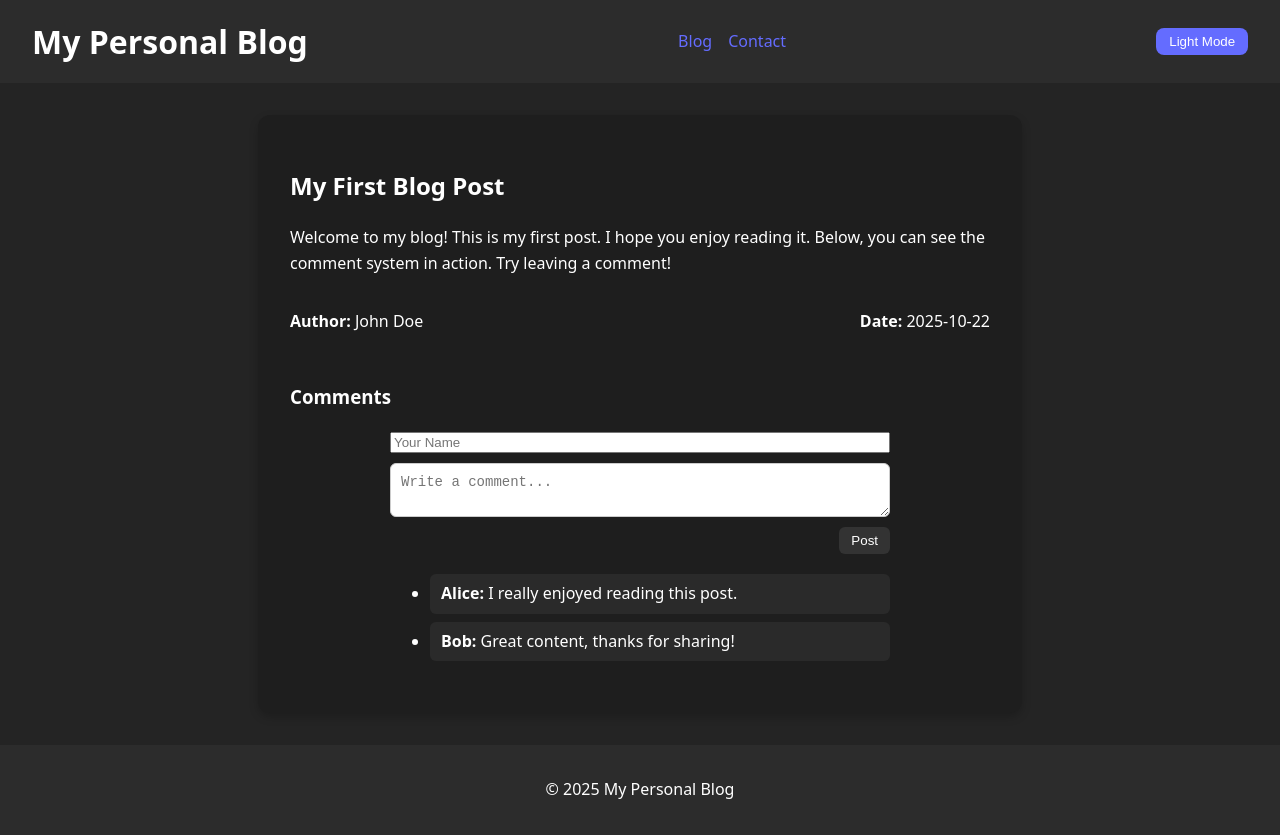
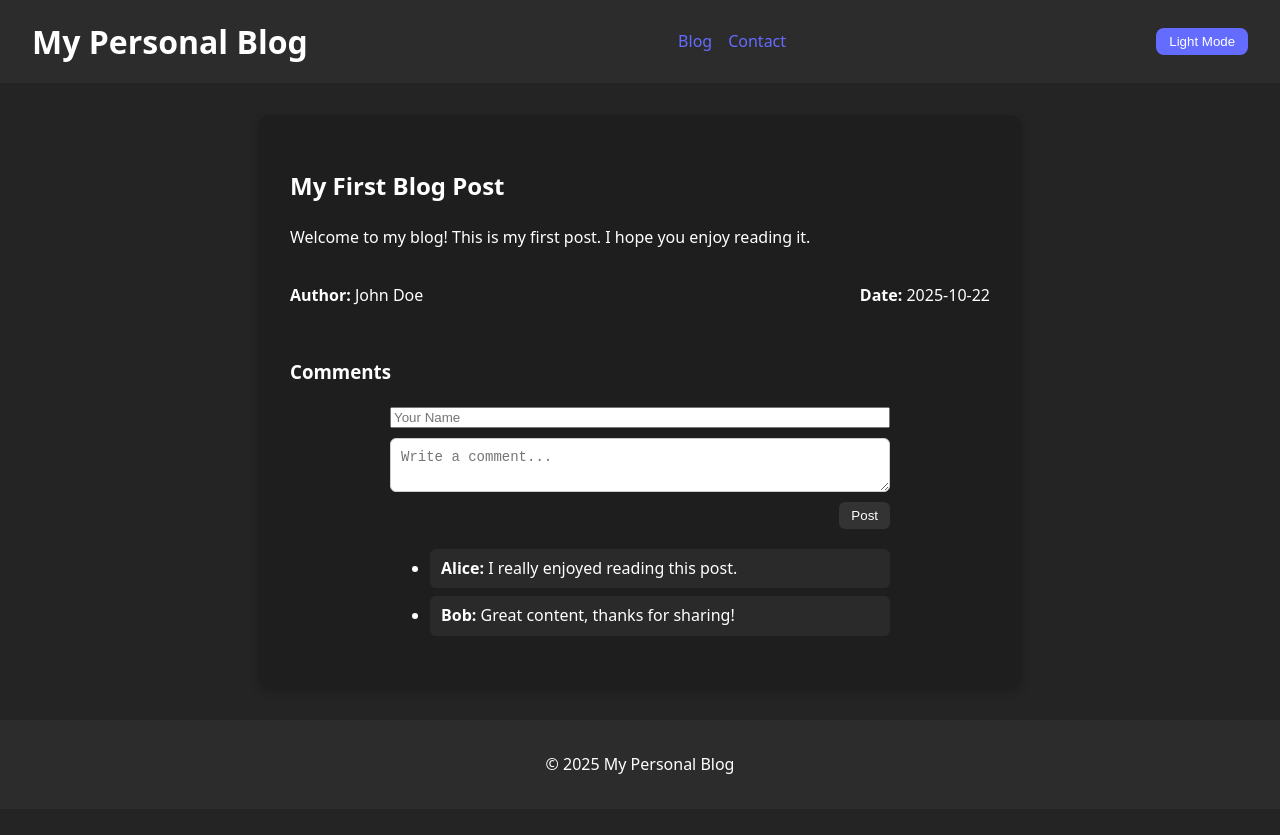
Before and after one commit to eclaros029/Lab6-React-ITIS-3135, a React (Vite) app: page /post/1 in a window 1280 px wide. After the commit the page ends 809 px from the top, so only its background shows below. Built offline with nearby package versions, Linux system fonts and the light colour scheme.

Commit message:
Update IndividualPostPage.jsx

```diff
--- a/src/Pages/IndividualPostPage.jsx
+++ b/src/Pages/IndividualPostPage.jsx
@@ -1,13 +1,30 @@
 import React, { useState } from "react";
+import { useParams } from "react-router-dom";
 import BlogPost from "../Components/BlogPost/BlogPost";
 
-const postData = {
-    id: 1,
-    title: "My First Blog Post",
-    content: "Welcome to my blog! This is my first post. I hope you enjoy reading it. Below, you can see the comment system in action. Try leaving a comment!",
-    author: "John Doe",
-    date: "2025-10-22",
-};
+const posts = [
+    {
+        id: 1,
+        title: "My First Blog Post",
+        content: "Welcome to my blog! This is my first post. I hope you enjoy reading it.",
+        author: "John Doe",
+        date: "2025-10-22",
+    },
+    {
+        id: 2,
+        title: "Learning React Router",
+        content: "Today I'm implementing React Router to create a multi-page blog.",
+        author: "Jane Doe",
+        date: "2025-10-28",
+    },
+    {
+        id: 3,
+        title: "Mastering React Router",
+        content: "Today I'm mastering React Router to improve a multi-page blog.",
+        author: "Matthew Doe",
+        date: "2025-10-31",
+    }
+];
 
 const initialComments = [
     { id: 1, name: "Alice", text: "I really enjoyed reading this post." },
@@ -15,23 +32,16 @@ const initialComments = [
 ];
 
 function IndividualPostPage() {
+    const { postId } = useParams();
+    const post = posts.find(p => p.id === Number(postId));
     const [comments, setComments] = useState(initialComments);
 
     const handleAddComment = (newComment) => {
-        const commentWithId = {
-            ...newComment,
-            id: Date.now()
-        };
+        const commentWithId = { ...newComment, id: Date.now() };
         setComments([...comments, commentWithId]);
     };
 
-    return (
-        <BlogPost
-            post={postData}
-            comments={comments}
-            onAddComment={handleAddComment}
-        />
-    );
+    return <BlogPost post={post} comments={comments} onAddComment={handleAddComment} />;
 }
 
 export default IndividualPostPage;
```
